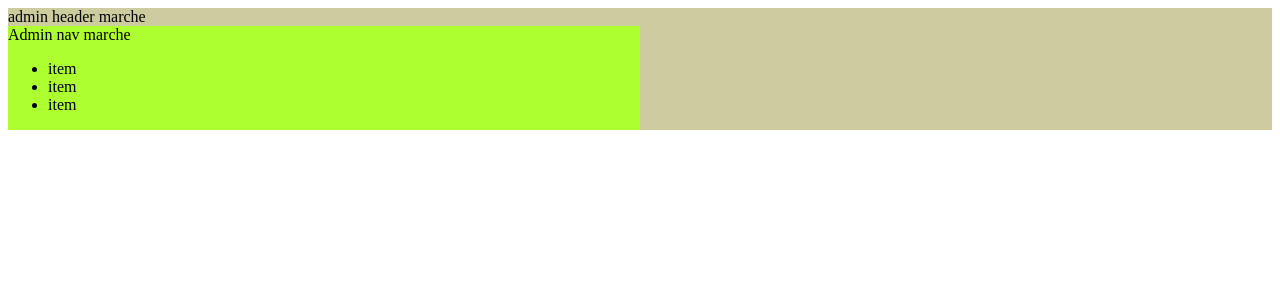
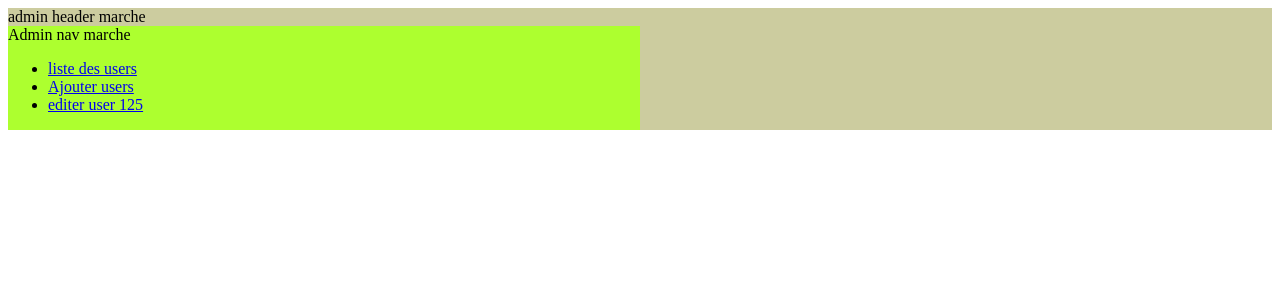
Before and after one commit to lapinRagnar/vue3-coktail, a Vue app: page /admin in a window 1280 px wide. Shown: the top 300 px of the page. Built offline with nearby package versions, Linux system fonts and the light colour scheme.

Commit message:
ajouter des routerLink dans la nav admin left

```diff
--- a/src/components/AdminNav.vue
+++ b/src/components/AdminNav.vue
@@ -1,9 +1,15 @@
 <template>
   <div>Admin nav marche
     <ul>
-        <li>item</li>
-        <li>item</li>
-        <li>item</li>
+        <li>
+          <router-link to="/admin/users/index">liste des users</router-link>
+        </li>
+        <li>
+          <router-link to="/admin/user/add">Ajouter users</router-link>
+        </li>
+        <li>
+          <router-link to="/admin/user/edit/125">editer user 125</router-link>
+        </li>
     </ul>
   </div>
 </template>
```
